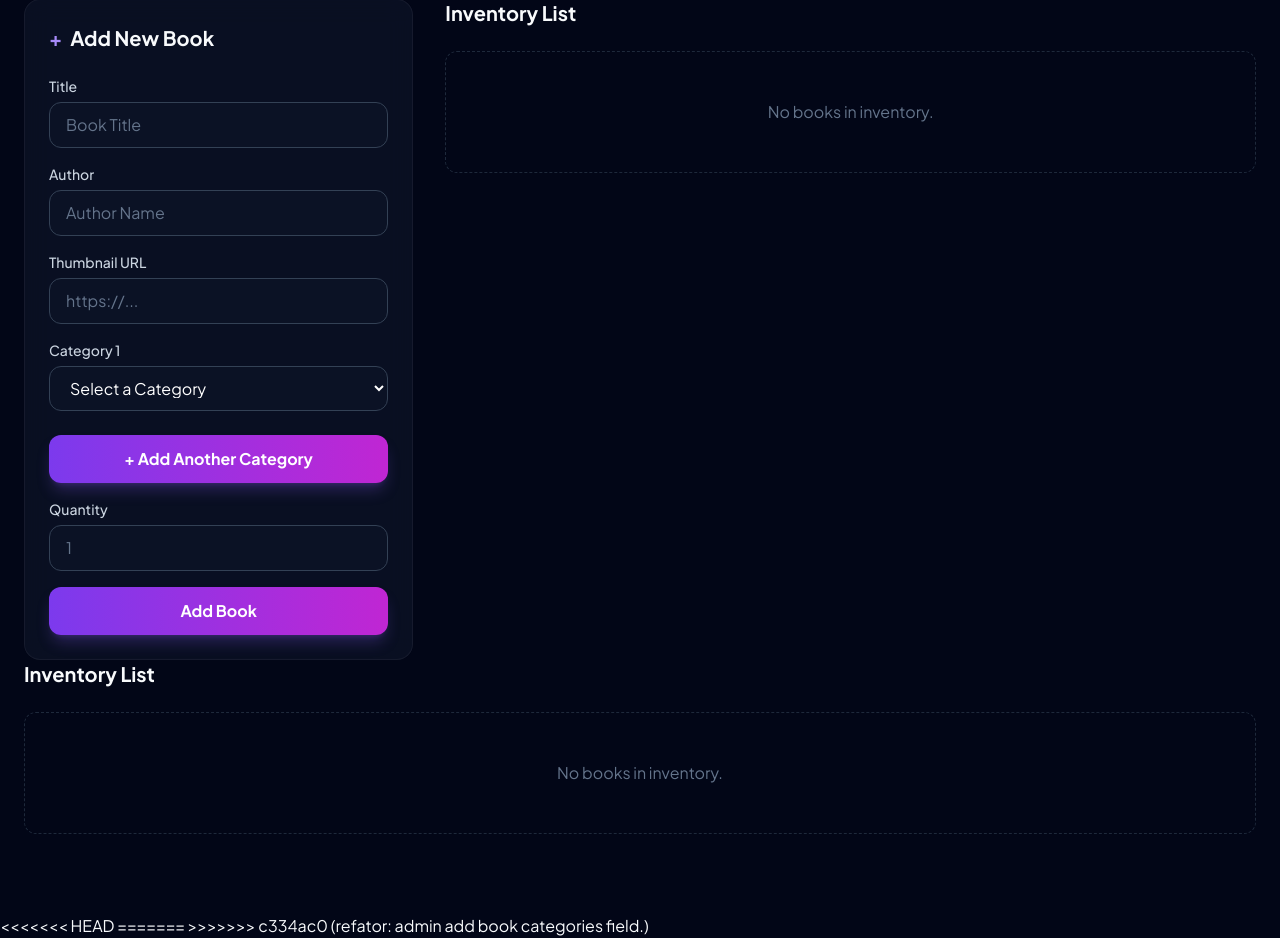
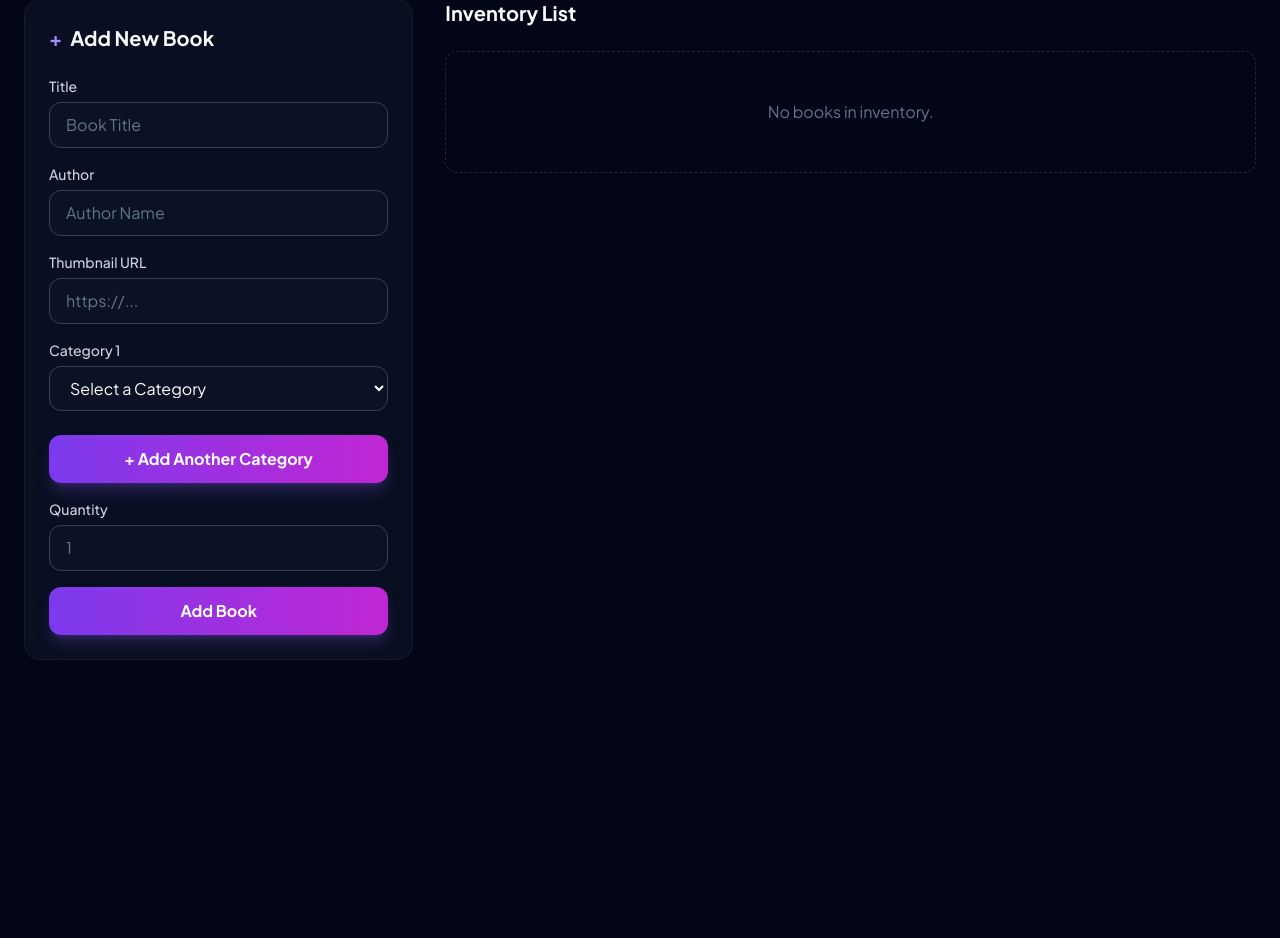
Before and after one commit to Pedrocrlx/library-management-system, a Django app: template django-app/library/templates/admin-manage.html in a window 1280 px wide. Shown: the part 129-1067 px from the top of the page. After the commit the page ends 789 px from the top, so only its background shows below. Run offline with Django 5.2, Linux system fonts and the light colour scheme; the template is opened without the code that fills it, so the values that code supplies are empty; some libraries are stand-ins or nearby versions.

Commit message:
bugfix: update rebase error

```diff
--- a/django-app/library/templates/admin-manage.html
+++ b/django-app/library/templates/admin-manage.html
@@ -138,59 +138,7 @@
                     </form>
                 </div>
             </div>
-
             <!-- Book List -->
-            <div class="lg:col-span-2 fade-in-up" style="animation-delay: 0.1s;">
-                <h2 class="text-xl font-bold mb-6">Inventory List</h2>
-                <div class="grid sm:grid-cols-2 gap-4">
-                    {% for book in books %}
-                    <div class="glass-card rounded-xl p-4 flex gap-4 group hover:border-violet-500/30 transition-all">
-                        <div class="w-20 h-28 rounded-lg bg-slate-800 flex-shrink-0 overflow-hidden">
-                            {% if book.thumbnail %}
-                            <img src="{{ book.thumbnail }}" alt="{{ book.title }}" class="w-full h-full object-cover">
-                            {% else %}
-                            <div class="w-full h-full flex items-center justify-center text-2xl">📘</div>
-                            {% endif %}
-                        </div>
-                        <div class="flex-grow flex flex-col justify-between">
-                            <div>
-                                <h3 class="font-bold text-white line-clamp-1" title="{{ book.book_name }}">{{ book.book_name }}</h3>
-                                <p class="text-slate-400 text-sm line-clamp-1">{{ book.author }}</p>
-                                <div
-                                    class="mt-2 inline-flex items-center px-2 py-0.5 rounded text-xs font-medium bg-slate-800 text-slate-300 border border-slate-700">
-                                    Qty: {{ book.quantity }}
-                                </div>
-                            </div>
-                            <form method="post" action="{% url 'admin_delete_book' book.id %}">
-                                {% csrf_token %}
-                                <button type="submit"
-                                    class="text-xs text-red-400 hover:text-red-300 hover:underline mt-2 flex items-center gap-1"
-                                    onclick="return confirm('Are you sure you want to delete this book?');">
-                                    <svg xmlns="http://www.w3.org/2000/svg" width="12" height="12" viewBox="0 0 24 24"
-                                        fill="none" stroke="currentColor" stroke-width="2" stroke-linecap="round"
-                                        stroke-linejoin="round">
-                                        <polyline points="3 6 5 6 21 6"></polyline>
-                                        <path
-                                            d="M19 6v14a2 2 0 0 1-2 2H7a2 2 0 0 1-2-2V6m3 0V4a2 2 0 0 1 2-2h4a2 2 0 0 1 2 2v2">
-                                        </path>
-                                    </svg>
-                                    Delete Book
-                                </button>
-                            </form>
-                        </div>
-                    </div>
-                    {% empty %}
-                    <div
-                        class="col-span-full py-12 text-center text-slate-500 border border-dashed border-slate-800 rounded-xl">
-                        No books in inventory.
-                    </div>
-                    {% endfor %}
-                </div>
-            </div>
-
-        </div>
-
-        <!-- Book List -->
         <div class="lg:col-span-2 fade-in-up" style="animation-delay: 0.1s">
           <h2 class="text-xl font-bold mb-6">Inventory List</h2>
           <div class="grid sm:grid-cols-2 gap-4">
@@ -300,14 +248,8 @@
         </div>
       </div>
     </main>
-<<<<<<< HEAD
-  </body>
-</html>
-=======
     <script>
         let categoryCount = 1;
-
-
         document.getElementById('add-category-btn').addEventListener('click', function() {
 
         const clonedSelect = document.getElementById('id_category').cloneNode(true);
@@ -328,8 +270,5 @@
         container.appendChild(clonedSelect);
         });
     </script>
-
-</body>
-
+  </body>
 </html>
->>>>>>> c334ac0 (refator: admin add book categories field.)
```
Also changed, not shown: django-app/library/forms.py (+1 -8 lines).
